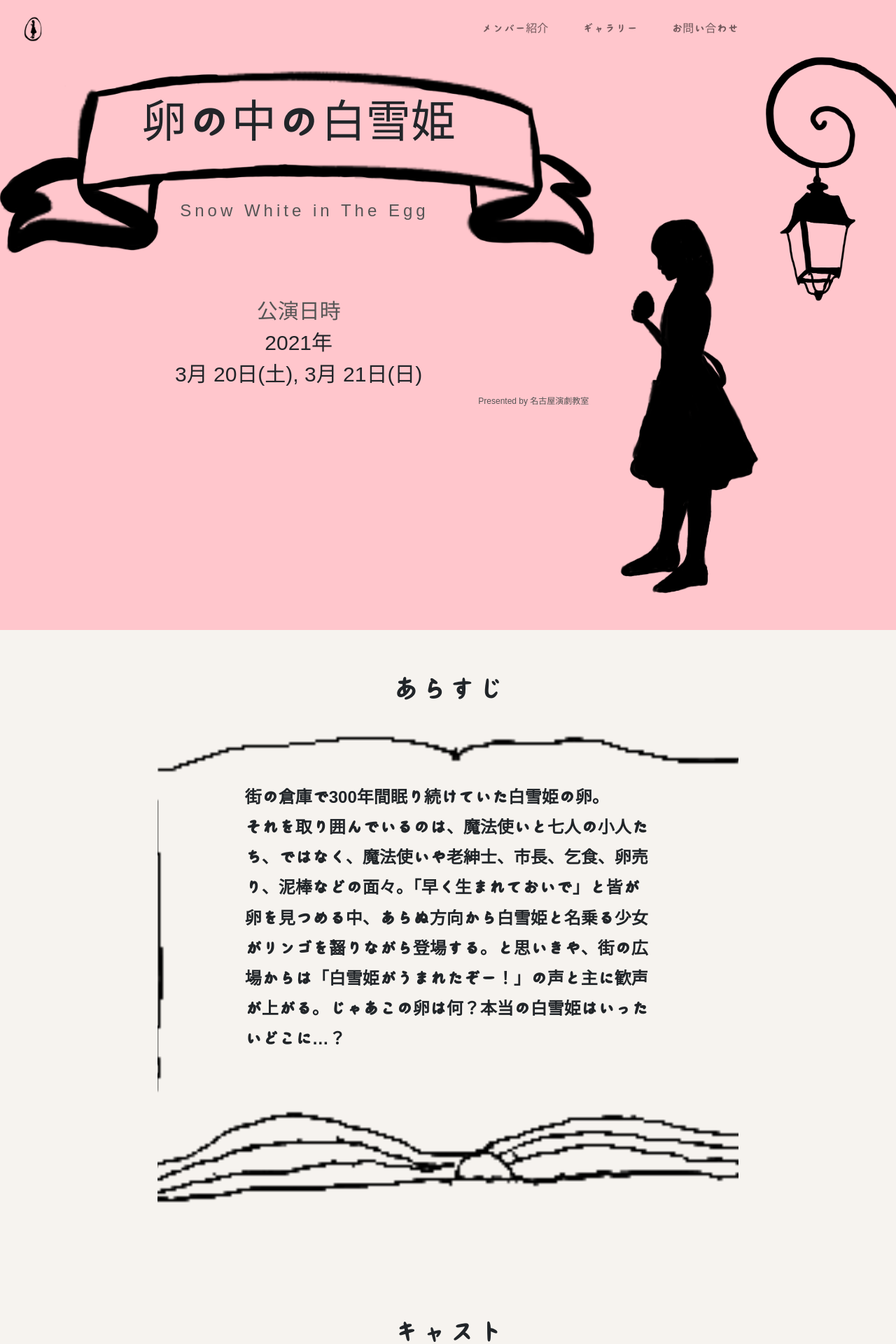
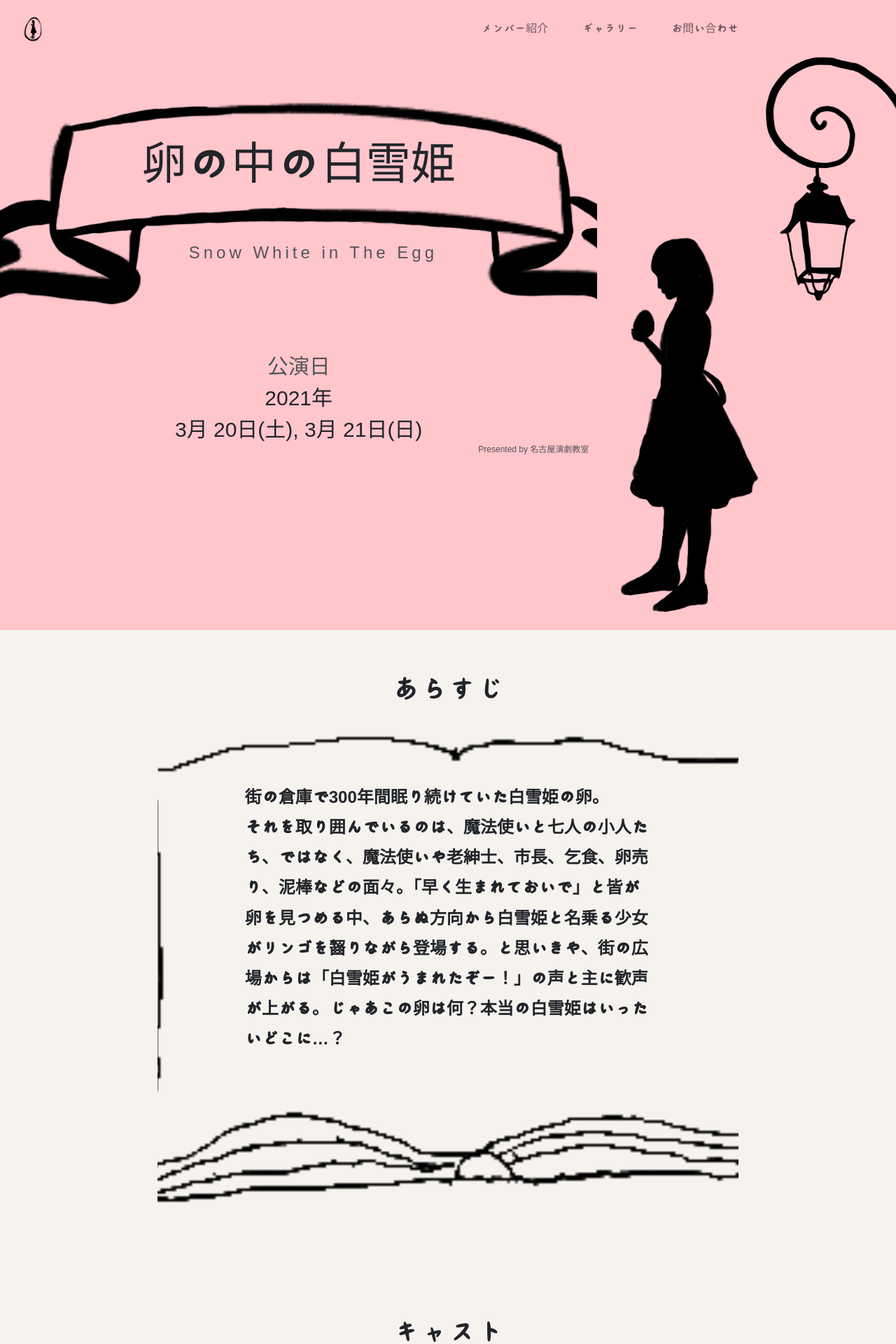
Before and after one commit to seiichiroito/snow-white, a Jekyll site: the page built from index.html, in a window 1280 px wide. Shown: the top 1920 px of the page at 70% size. Built offline with Jekyll 4.4.1, drawn with Linux system fonts in a browser that asks for light colours; some web fonts are replaced.

Commit message:
Almost finish main page

```diff
--- a/_includes/cast.html
+++ b/_includes/cast.html
@@ -1,13 +1,11 @@
 <div class="cast">
   <div class="container">
-    <div class="row justify-content-md-center">
-      <div class="col-md-8">
         <div class="cast__header">
           <h1>キャスト</h1>
         </div>
         <div class="cast__main">
-          <div class="row">
-            <div class="col-md-4">
+          <div class="row justify-content-center">
+            <div class="col-md-4 col-lg-3">
               <div class="card">
                 <div class="card-body">
                   <h5 class="card-title">作</h5>
@@ -20,7 +18,7 @@
                 />
               </div>
             </div>
-            <div class="col-md-4">
+            <div class="col-md-4 col-lg-3">
               <div class="card">
                 <div class="card-body">
                   <h5 class="card-title">演出・監督</h5>
@@ -33,7 +31,7 @@
                 />
               </div>
             </div>
-            <div class="col-md-4">
+            <div class="col-md-4 col-lg-3">
               <div class="card">
                 <div class="card-body">
                   <h5 class="card-title">劇団</h5>
@@ -48,7 +46,5 @@
             </div>
           </div>
         </div>
-      </div>
-    </div>
   </div>
 </div>
--- a/_includes/hero.html
+++ b/_includes/hero.html
@@ -8,7 +8,7 @@
             <div class="col-4"></div>
             <div class="col-md-8">
                 <div class="hero__main">
-                    <p class="hero__main--title">公演日時</p>
+                    <p class="hero__main--title">公演日</p>
                     <p>2021年</p>
                     <p>3月 20日(土), 3月 21日(日)</p>
                 </div>
--- a/_includes/info.html
+++ b/_includes/info.html
@@ -1,7 +1,5 @@
 <div class="info">
   <div class="container">
-    <div class="row justify-content-md-center">
-      <div class="col-md-8">
     <div class="info__header">
       <h1>公演場所・日時</h1>
     </div>
@@ -31,5 +29,3 @@
     </div>
   </div>
 </div>
-  </div>
-</div>
--- a/_includes/summary.html
+++ b/_includes/summary.html
@@ -1,7 +1,7 @@
 <div class="summary">
     <div class="container-fluid">
         <div class="row justify-content-md-center">
-            <div class="col-md-8">
+            <div class="col-lg-8">
                 <div class="summary__header">
                     <h1>あらすじ</h1>
                 </div>
--- a/_sass/style.scss
+++ b/_sass/style.scss
@@ -63,7 +63,7 @@
     background-position: center;
     background-size: cover;
     text-align: center;
-    height: 20vh;
+    height: 25vh;
     margin-top: 5%;
   }
   &__title {
@@ -71,7 +71,7 @@
     font-size: 45px;
   }
   &__sub-title {
-    margin-top: 10%;
+    margin-top: 15%;
     font-size: 16px;
     letter-spacing: 3px;
     color: #555;
@@ -88,7 +88,6 @@
   }
   // Footer
   &__footer {
-    margin-top: 10px;
     font-size: 12px;
     color: #555;
     text-align: end;
@@ -114,8 +113,50 @@
     bottom: 15%;
   }
 }
+@media (min-width: 576px) {
+  .hero {
+    &__header {
+      height: 25vh;
+    }
+    &__title {
+      padding-top: 6%;
+    }
+    &__sub-title {
+      margin-top: 10%;
+      font-size: 20px;
+    }
+    // Footer
+    &__footer {
+      text-align: center;
+    }
+  }
+  .snow-white {
+    bottom: 2%;
+  }
+  .street-light {
+    &__container {
+      bottom: 10%;
+    }
+  }
+}
 /* Small devices (tablets, 768px and up) */
 @media (min-width: 768px) {
+  .hero {
+    &__header {
+      height: 30vh;
+    }
+    &__title {
+      padding-top: 8%;
+      font-size: 54px;
+    }
+    &__sub-title {
+      letter-spacing: 5px;
+    }
+    // Footer
+    &__footer {
+      text-align: end;
+    }
+  }
 }
 
 /* Medium devices (desktops, 992px and up) */
@@ -123,25 +164,18 @@
   .hero {
     // Header
     &__header {
-      margin-top: 20px;
-      height: 280px;
+      height: 35vh;
     }
     &__title {
-      padding-top: 6%;
       font-size: 64px;
     }
     &__sub-title {
-      margin-top: 10%;
-      padding-left: 2%;
       font-size: 24px;
-      letter-spacing: 5px;
-      color: #555;
     }
     // Main
     &__main {
       font-size: 30px;
       margin-top: 50px;
-      line-height: 1.5;
     }
   }
   .street-light {
@@ -180,13 +214,19 @@
 
 /* Small devices (tablets, 768px and up) */
 @media (min-width: 768px) {
+  .summary {
+    &__main {
+      font-size: 24px;
+      padding: 8% 15%;
+    }
+  }
 }
 
 /* Medium devices (desktops, 992px and up) */
 @media (min-width: 992px) {
   .summary {
     &__main {
-      font-size: 24px;
+      font-size: 22px;
       padding: 10% 15%;
       height: 80vh;
     }
@@ -195,6 +235,11 @@
 
 /* Large devices (large desktops, 1200px and up) */
 @media (min-width: 1200px) {
+  .summary {
+    &__main {
+      font-size: 24px;
+    }
+  }
 }
 
 //* CAST
@@ -230,7 +275,6 @@
 }
 /* Small devices (tablets, 768px and up) */
 @media (min-width: 768px) {
-
 }
 
 /* Medium devices (desktops, 992px and up) */
@@ -246,7 +290,6 @@
 
 /* Large devices (large desktops, 1200px and up) */
 @media (min-width: 1200px) {
-
 }
 //* INFO
 /* Extra small devices (phones, less than 768px) */
@@ -262,7 +305,7 @@
   &__main {
     padding: 0 5%;
     h1 {
-      margin:30px 0 10px;
+      margin: 30px 0 10px;
       font-size: 18px;
       color: #555;
     }
@@ -281,17 +324,14 @@
 }
 /* Small devices (tablets, 768px and up) */
 @media (min-width: 768px) {
-
 }
 
 /* Medium devices (desktops, 992px and up) */
 @media (min-width: 992px) {
-
 }
 
 /* Large devices (large desktops, 1200px and up) */
 @media (min-width: 1200px) {
-
 }
 //* FOOTER
 /* Extra small devices (phones, less than 768px) */
@@ -308,7 +348,6 @@
 
 /* Small devices (tablets, 768px and up) */
 @media (min-width: 768px) {
-
 }
 
 /* Medium devices (desktops, 992px and up) */
@@ -320,5 +359,4 @@
 
 /* Large devices (large desktops, 1200px and up) */
 @media (min-width: 1200px) {
-
 }
```
Lines whose indentation alone changed are shown as unchanged.
